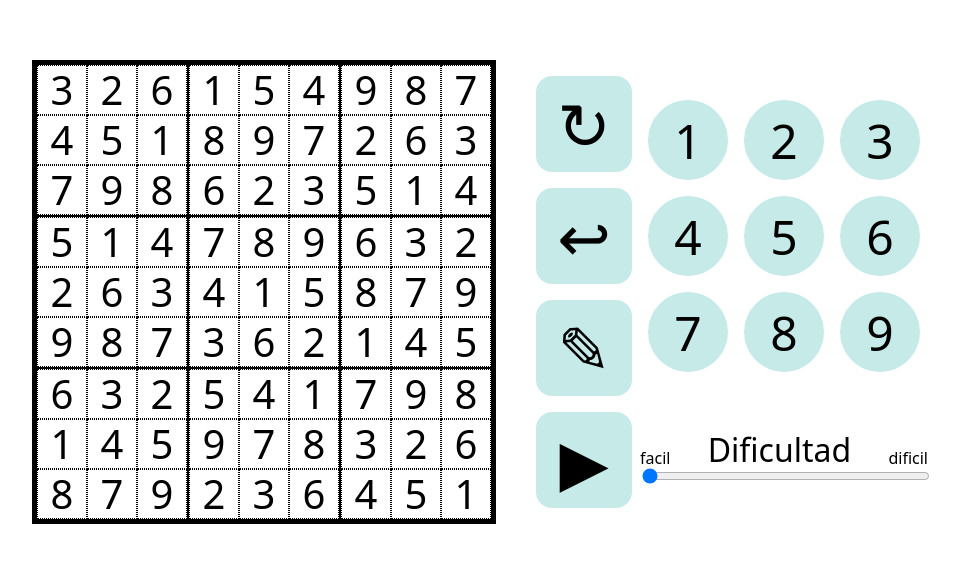
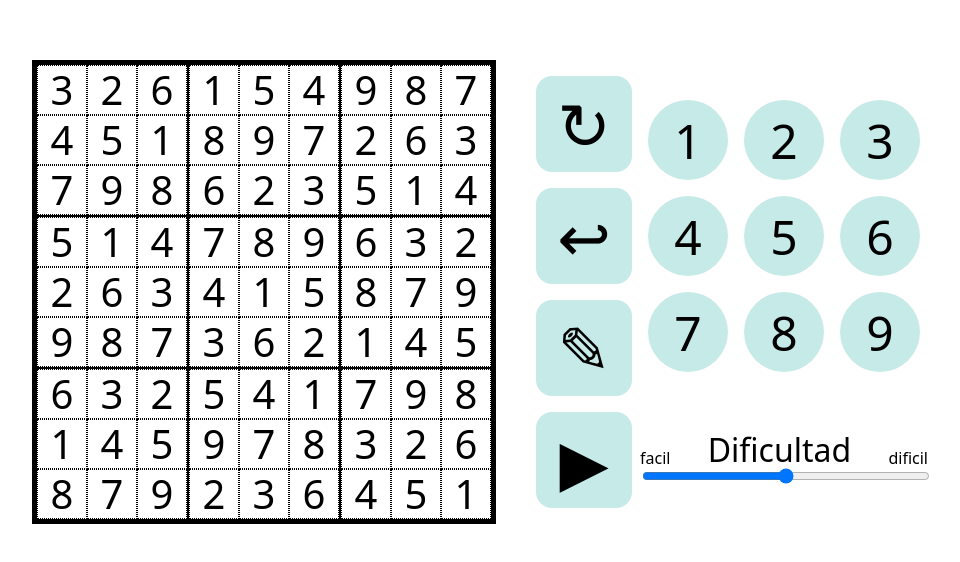
Before and after one commit to sebapereira111/sudoku, a React app: page / in a window 1280 px wide. Shown: the part 108-670 px from the top of the page, without its empty margins (160-1120 px from the left). Built offline with nearby package versions, Linux system fonts and the light colour scheme; the HTML template or start-up script is replaced by a standard one.

Commit message:
Ajuste dificultad inicial y step

```diff
--- a/src/App.jsx
+++ b/src/App.jsx
@@ -7,7 +7,7 @@ import { generarTablero } from './utils/generarTablero.js';
 
 function App() {
     // Primero generamos el tablero de resultado valido
-    const [dificultad, setDificultad] = useState(30);
+    const [dificultad, setDificultad] = useState(45);
     const tableroResultado = generarTablero();
     // Despues eliminamos algunos numeros para generar el tablero inicial
     const tableroInicial = tableroResultado;
--- a/src/components/controles/Controles.jsx
+++ b/src/components/controles/Controles.jsx
@@ -49,7 +49,7 @@ function Controles({ setTableroActual, tableroInicial, boxSeleccionado, setBoxSe
                             max="60"
                             value={dificultad}
                             onChange={handleChange}
-                            step="5" />
+                            step="1" />
                     </div>
                 </div>
             </div>
```
